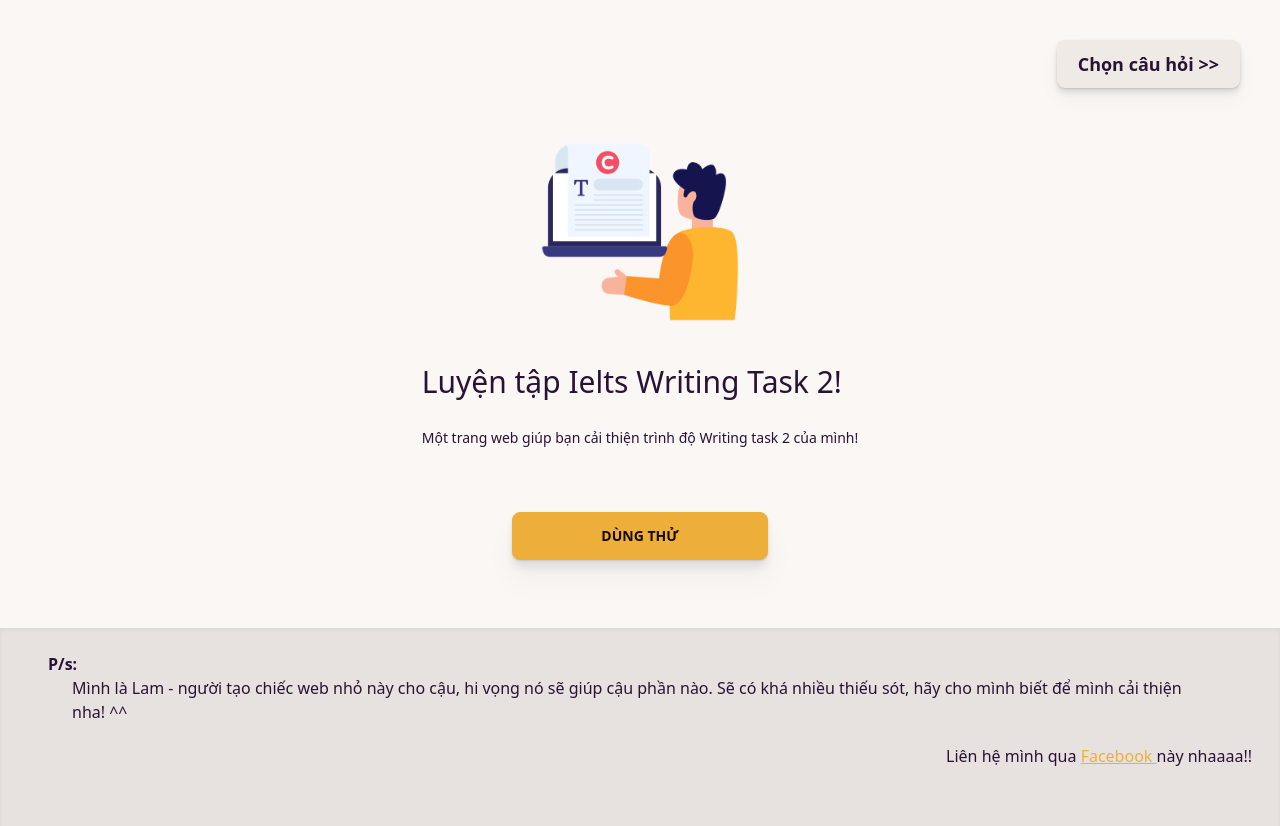
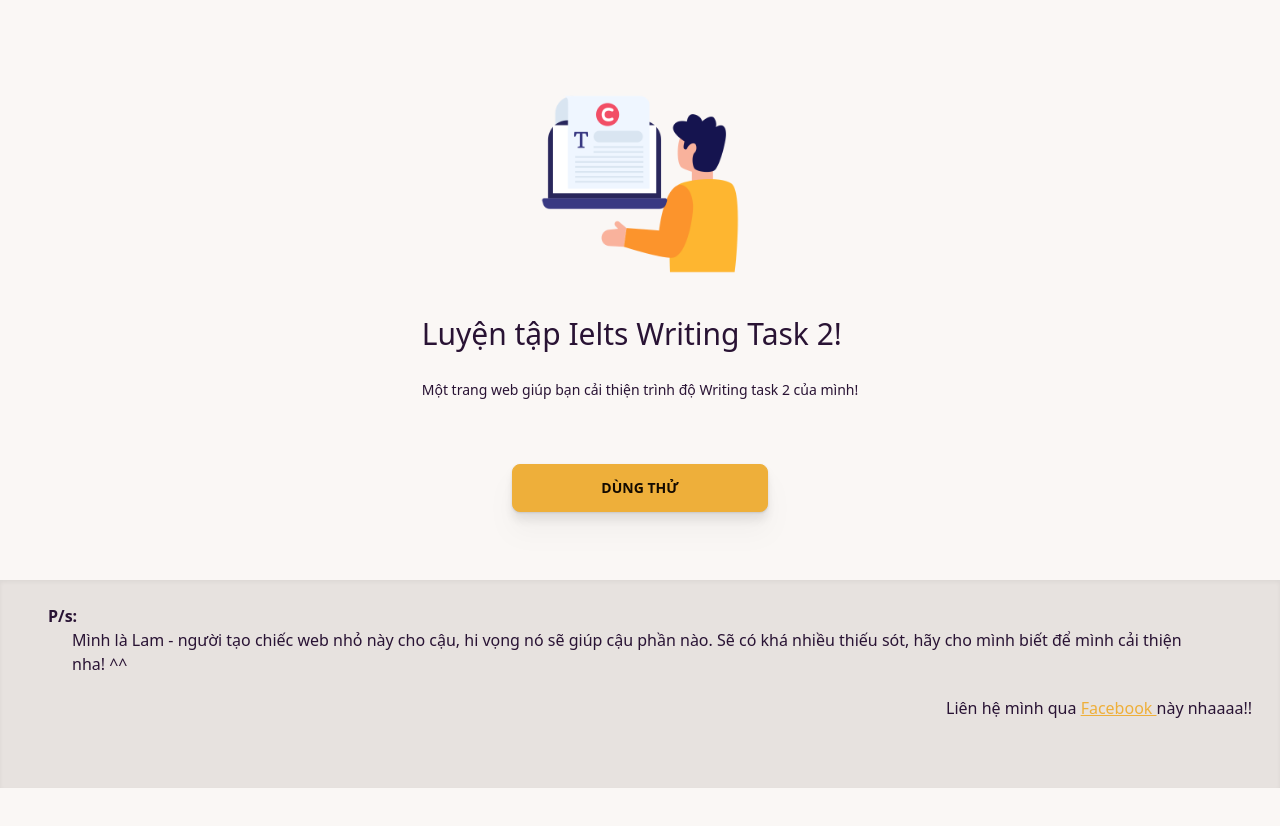
Before and after one commit to abelwi/Writing, a Nuxt app in the folder ielts-writing/: page / in a window 1280 px wide. Shown: the top 826 px of the page. After the commit the page ends 800 px from the top, so only its background shows below. Built offline with nearby package versions, Linux system fonts and the light colour scheme.

Commit message:
add animation css

```diff
--- a/ielts-writing/package.json
+++ b/ielts-writing/package.json
@@ -11,6 +11,7 @@
   },
   "dependencies": {
     "@nuxtjs/tailwindcss": "^6.12.2",
+    "animate.css": "^4.1.1",
     "axios": "^1.7.9",
     "nuxt": "^3.14.1592",
     "vue": "latest",
--- a/ielts-writing/pages/index.vue
+++ b/ielts-writing/pages/index.vue
@@ -1,11 +1,11 @@
 <template>
-    <div class="h-full">
-      <div class="mt-10 mr-10 flex justify-end">
+    <div class="h-full mt-10">
+      <!-- <div class="mt-10 mr-10 flex justify-end">
         <NuxtLink to="/question"
         class="font-semibold text-md sm:text-lg btn btn-base-200 px-3 py-1 sm:px-5 sm:py-2 rounded-lg drop-shadow-lg shadow hover:shadow-xl hover:bg-base-300 hover:border-base-200">
           Chọn câu hỏi >>
         </NuxtLink>
-      </div>
+      </div> -->
 
       <div class="flex justify-center items-center flex-col">
         <div>
```
Also changed, not shown: 2 other files (tests, documents, lock files or other folders).
